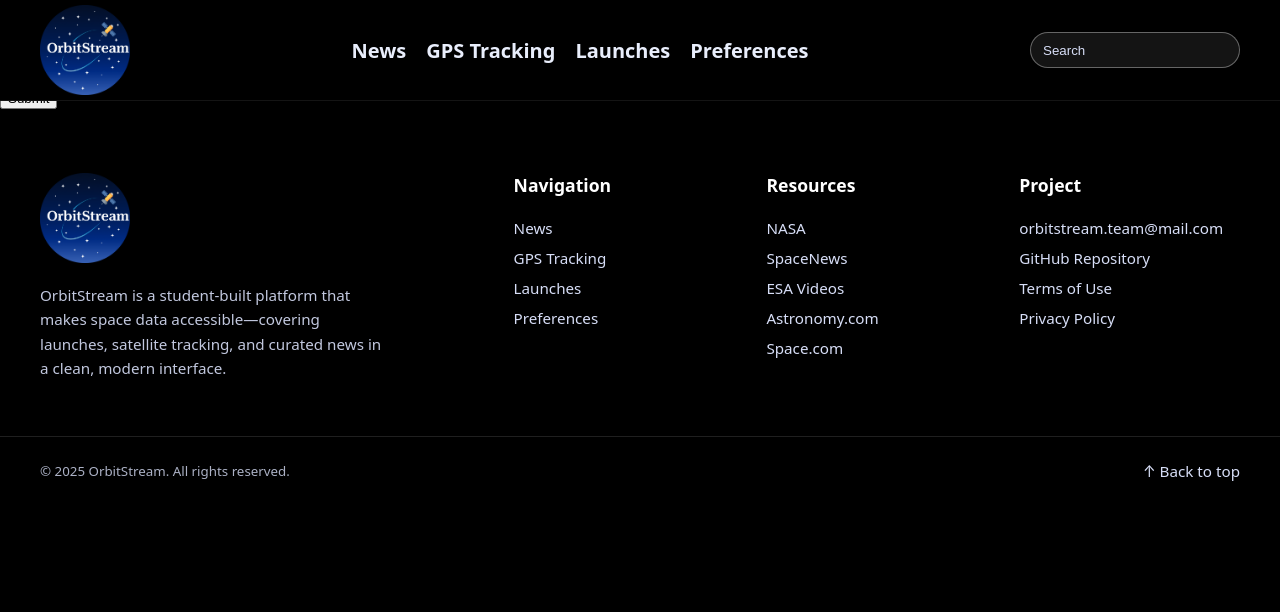
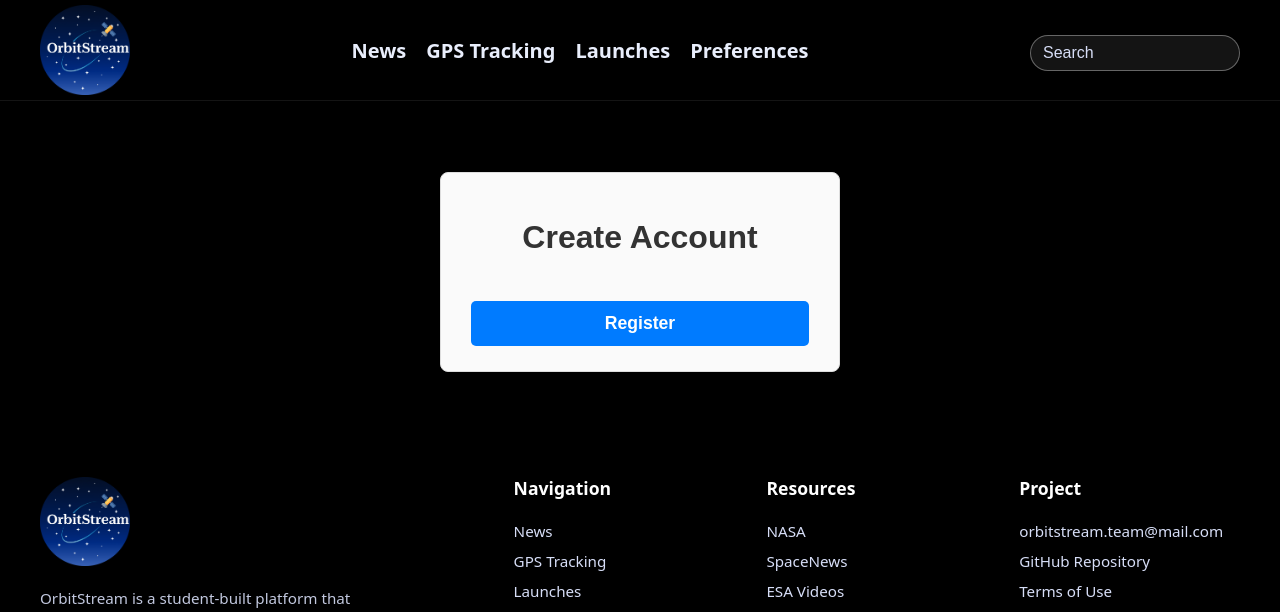
Before and after one commit to UCCS-CS4300-5300/Team-2-Fall-2025-Sec-1, a Django app: template orbitstream/users/templates/users/register.html in a window 1280 px wide. Shown: the top 612 px of the page. Run offline with Django 5.2, Linux system fonts and the light colour scheme; the template is opened without the code that fills it, so the values that code supplies are empty.

Commit message:
Registration page styled with placeholder css generated by chatgpt

```diff
--- a/orbitstream/users/templates/users/register.html
+++ b/orbitstream/users/templates/users/register.html
@@ -1,15 +1,97 @@
 {% extends "base.html" %}
 {% load static %}
 
-{% block title %}
-    Register a new user
-{% endblock %}
+{% block title %}Register a New User{% endblock %}
 
 {% block content %}
-    <h1>Register a New User</h1>
-    <form action="/users/register/" method="post">
+<style>
+    .register-container {
+        max-width: 400px;
+        margin: 40px auto;
+        padding: 25px 30px;
+        border: 1px solid #ddd;
+        border-radius: 8px;
+        background-color: #fafafa;
+        box-shadow: 0 4px 10px rgba(0,0,0,0.1);
+        font-family: Arial, sans-serif;
+    }
+
+    .register-container h1 {
+        text-align: center;
+        margin-bottom: 20px;
+        color: #333;
+    }
+
+    form {
+        display: flex;
+        flex-direction: column;
+    }
+
+    form label {
+        margin-top: 15px;
+        font-weight: bold;
+        color: #555;
+    }
+
+    form input, form select, form textarea {
+        padding: 10px;
+        margin-top: 5px;
+        border: 1px solid #ccc;
+        border-radius: 5px;
+        font-size: 1em;
+    }
+
+    form input:focus, form select:focus, form textarea:focus {
+        outline: none;
+        border-color: #007BFF;
+        box-shadow: 0 0 5px rgba(0,123,255,0.5);
+    }
+
+    .submit-button {
+        margin-top: 25px;
+        padding: 12px;
+        background-color: #007BFF;
+        border: none;
+        border-radius: 5px;
+        color: white;
+        font-weight: bold;
+        font-size: 1.1em;
+        cursor: pointer;
+        transition: background-color 0.3s ease;
+    }
+
+    .submit-button:hover {
+        background-color: #0056b3;
+    }
+
+    .errorlist {
+        color: #e74c3c;
+        font-size: 0.9em;
+        margin-top: 5px;
+        list-style-type: none;
+        padding-left: 0;
+    }
+</style>
+<br><br><br><br><br><br>
+<div class="register-container">
+    <h1>Create Account</h1>
+    <form form action="/users/register/" method="post" novalidate>
         {% csrf_token %}
-        {{ form }}
-        <button>Submit</button>
+
+        {# Render form fields manually to add labels and errors nicely #}
+        {% for field in form %}
+            <label for="{{ field.id_for_label }}">{{ field.label }}</label>
+            {{ field }}
+            {% if field.errors %}
+                <ul class="errorlist">
+                    {% for error in field.errors %}
+                        <li>{{ error }}</li>
+                    {% endfor %}
+                </ul>
+            {% endif %}
+        {% endfor %}
+
+        <button type="submit" class="submit-button">Register</button>
     </form>
+</div>
 {% endblock %}
```
